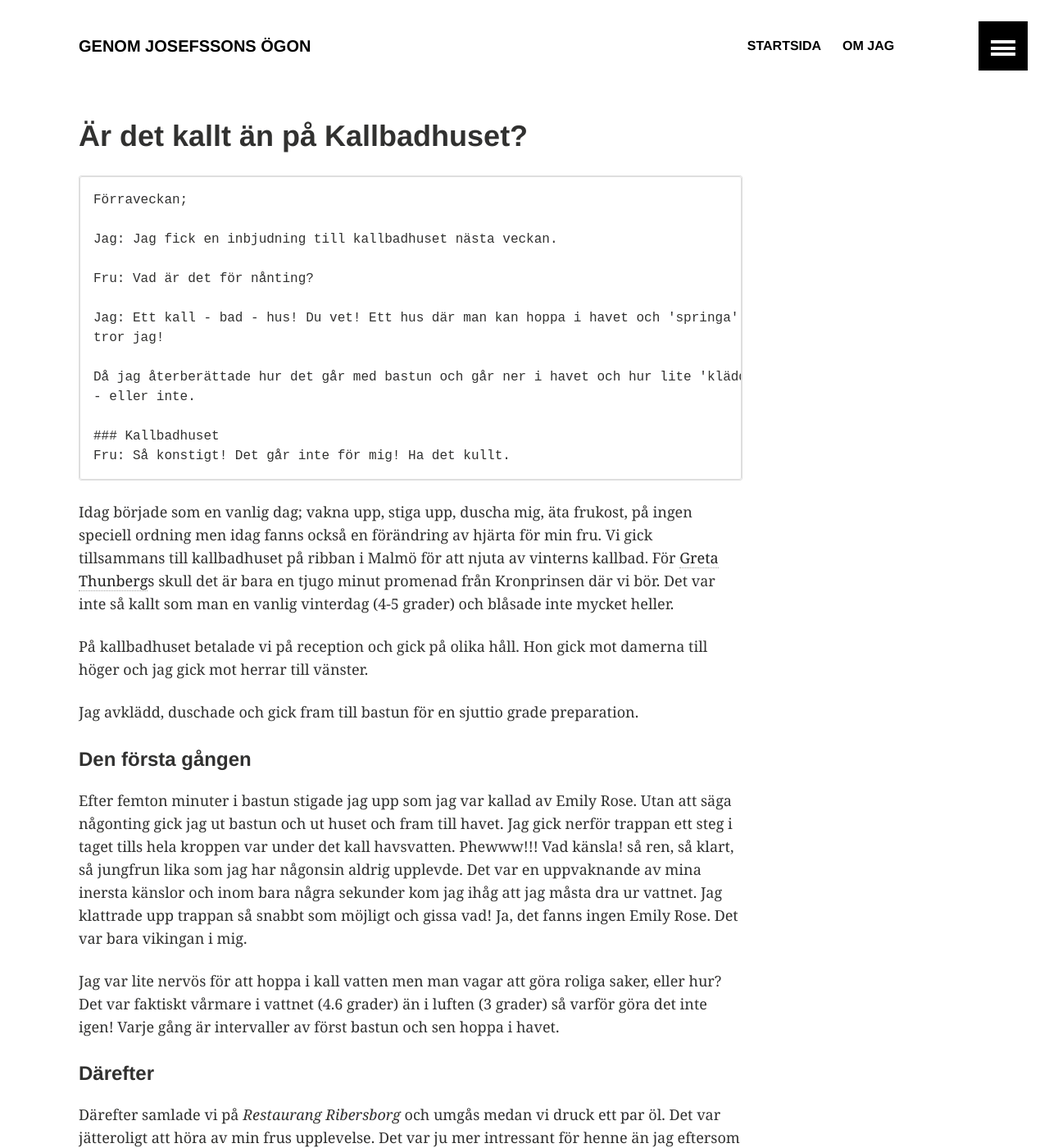
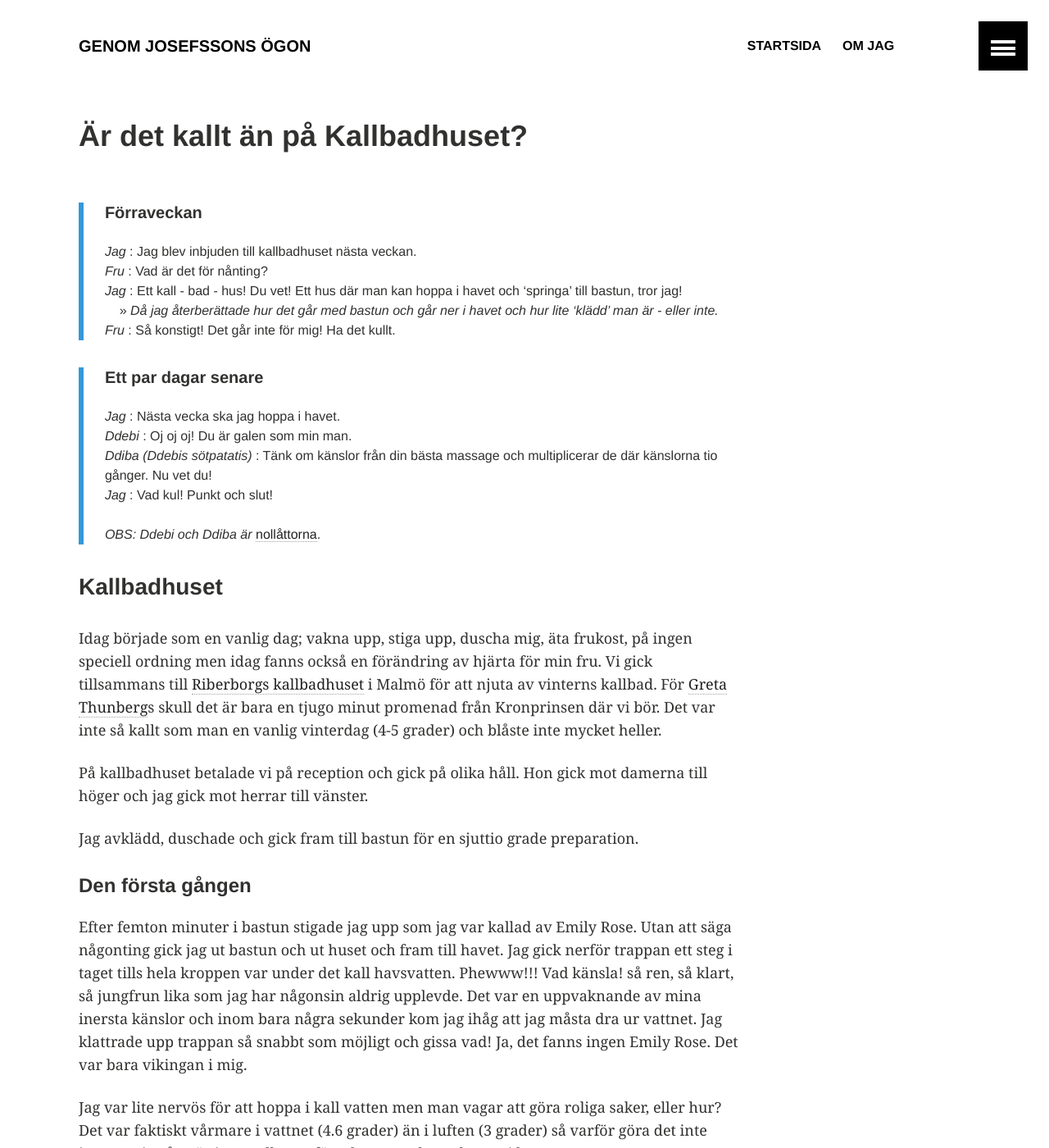
Before and after one commit to MukamaTwo/MukamaTwo.github.io, a Jekyll site: the page built from _posts/2020-01-02-Är-det-kallt-än.md, in a window 1280 px wide and 1400 px high. Shown: the whole window at 82% size. Built offline with Jekyll 4.4.1, drawn with Linux system fonts in a browser that asks for light colours; comment, search, counter and statistics services are not loaded.

Commit message:
Minor updates, a little sweetener

````diff
--- a/_posts/2020-01-02-Är-det-kallt-än.md
+++ b/_posts/2020-01-02-Är-det-kallt-än.md
@@ -7,24 +7,26 @@ tags: [kall, hav, bastu, kallbad]
 ---
 
 
-```
-Förraveckan;
+> ##### Förraveckan
+>
+> *Jag* : Jag blev inbjuden till kallbadhuset nästa veckan. <br>
+> *Fru* : Vad är det för nånting? <br>
+> *Jag* : Ett kall - bad - hus! Du vet! Ett hus där man kan hoppa i havet och 'springa' till bastun, tror jag! <br>
+&nbsp;&nbsp;&nbsp;&nbsp;>> *Då jag återberättade hur det går med bastun och går ner i havet och hur lite 'klädd' man är - eller inte.* <br>
+> *Fru* : Så konstigt! Det går inte för mig! Ha det kullt.
 
-Jag: Jag fick en inbjudning till kallbadhuset nästa veckan.
-
-Fru: Vad är det för nånting?
-
-Jag: Ett kall - bad - hus! Du vet! Ett hus där man kan hoppa i havet och 'springa' till bastun,
-tror jag!
-
-Då jag återberättade hur det går med bastun och går ner i havet och hur lite 'klädd' man är
-- eller inte.
+> ##### Ett par dagar senare
+>
+> *Jag* : Nästa vecka ska jag hoppa i havet. <br>
+> *Ddebi* : Oj oj oj! Du är galen som min man. <br>
+> *Ddiba (Ddebis sötpatatis)* : Tänk om känslor från din bästa massage och multiplicerar de där känslorna tio gånger. Nu vet du! <br>
+> *Jag* : Vad kul! Punkt och slut!
+>
+> *OBS: Ddebi och Ddiba är* [nollåttorna](https://sv.wikipedia.org/wiki/Noll%C3%A5tta){:target="_blank"}.
 
 ### Kallbadhuset
-Fru: Så konstigt! Det går inte för mig! Ha det kullt.
-```
 
-Idag började som en vanlig dag; vakna upp, stiga upp, duscha mig, äta frukost, på ingen speciell ordning men idag fanns också en förändring av hjärta för min fru. Vi gick tillsammans till kallbadhuset på ribban i Malmö för att njuta av vinterns kallbad. För [Greta Thunberg](https://en.wikipedia.org/wiki/Greta_Thunberg){:target="_blank"}s skull det är bara en tjugo minut promenad från Kronprinsen där vi bör. Det var inte så kallt som man en vanlig vinterdag (4-5 grader) och blåsade inte mycket heller.
+Idag började som en vanlig dag; vakna upp, stiga upp, duscha mig, äta frukost, på ingen speciell ordning men idag fanns också en förändring av hjärta för min fru. Vi gick tillsammans till [Riberborgs kallbadhuset](https://www.ribersborgskallbadhus.se/){:target="_blank"} i Malmö för att njuta av vinterns kallbad. För [Greta Thunberg](https://en.wikipedia.org/wiki/Greta_Thunberg){:target="_blank"}s skull det är bara en tjugo minut promenad från Kronprinsen där vi bör. Det var inte så kallt som man en vanlig vinterdag (4-5 grader) och blåste inte mycket heller.
 
 På kallbadhuset betalade vi på reception och gick på olika håll. Hon gick mot damerna till höger och jag gick mot herrar till vänster.
 
````
